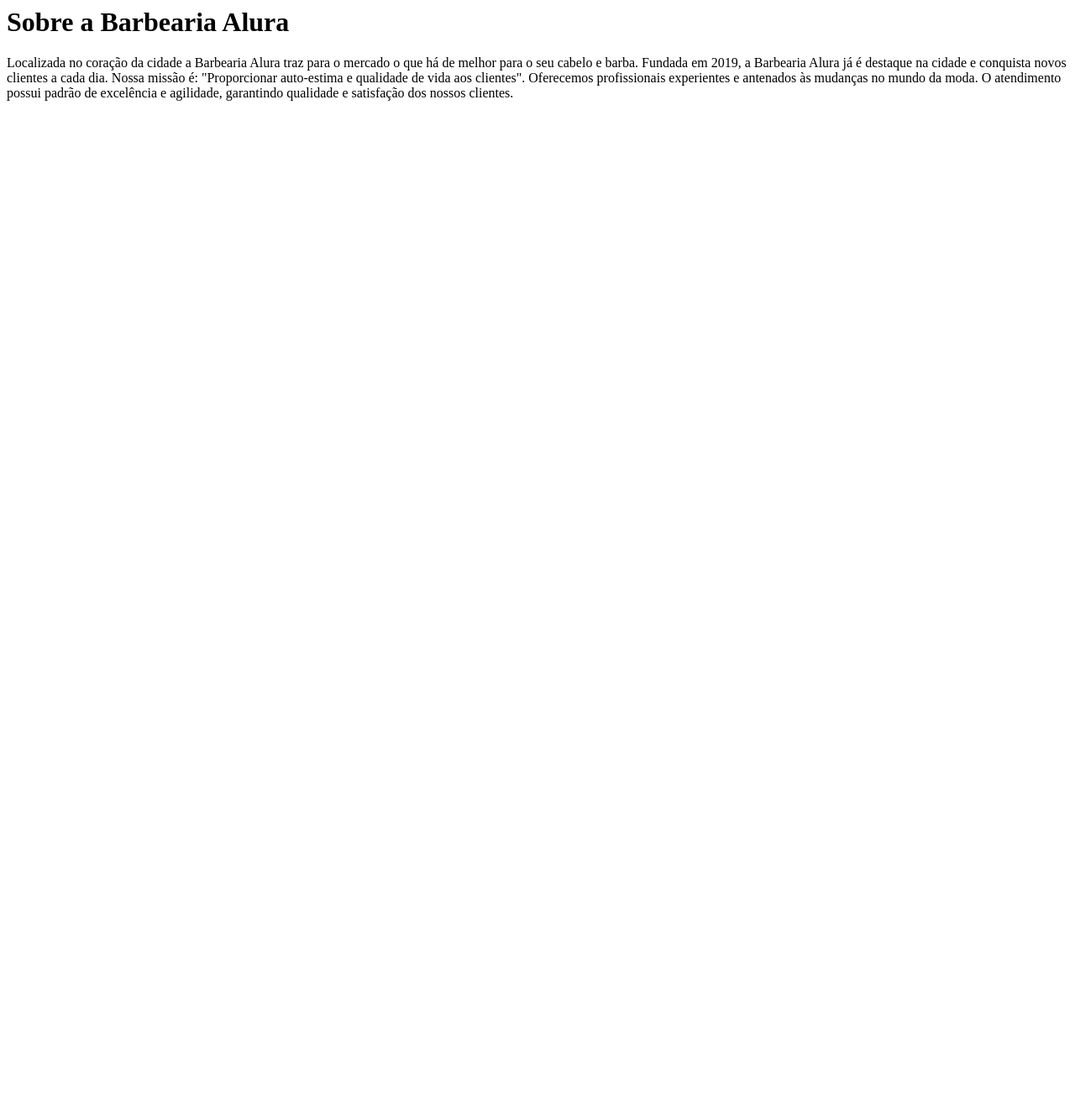
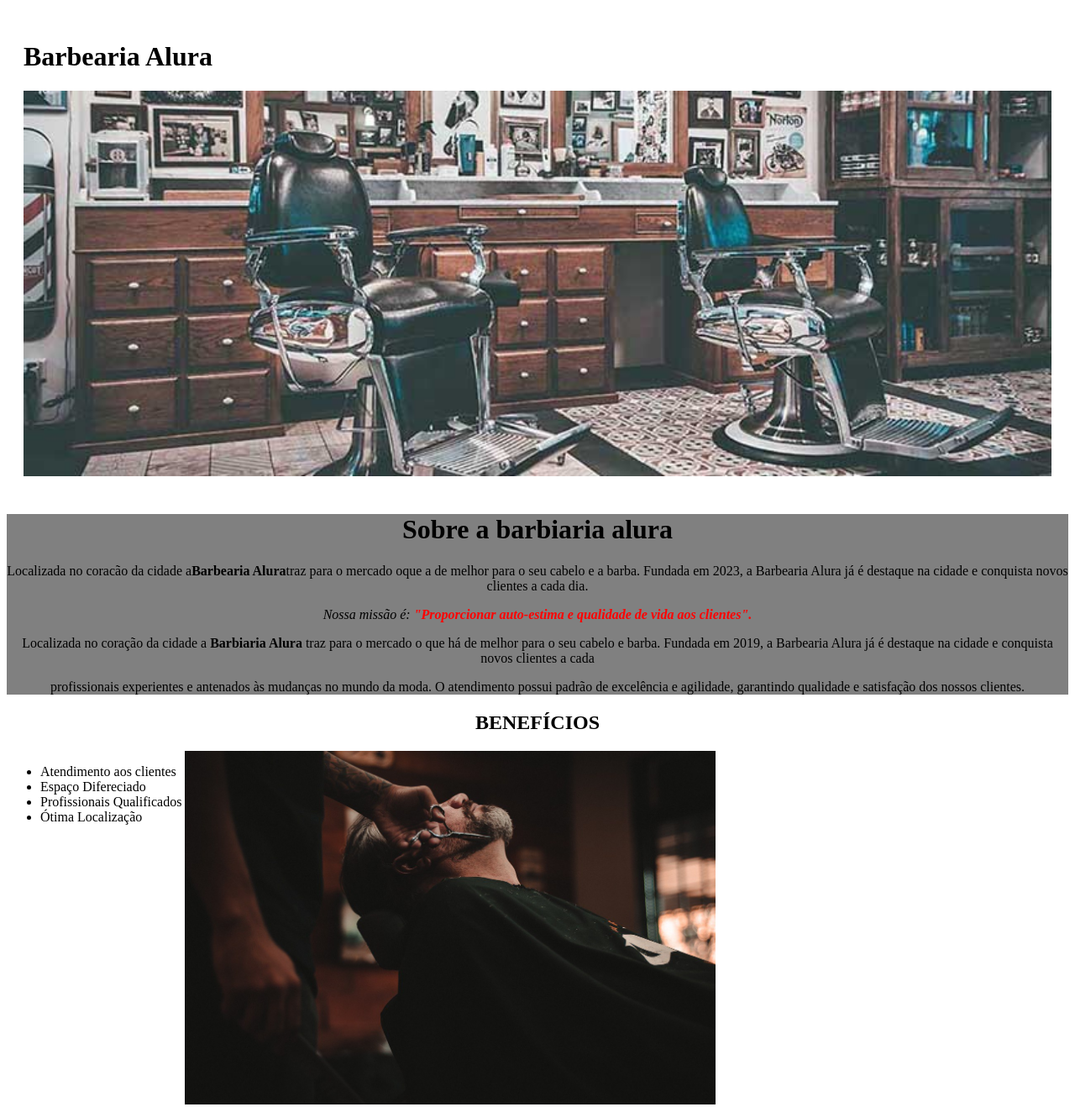
Before and after one commit to larissinhax/barbearia-alura, a plain HTML site: page index.html in a window 1280 px wide. Shown: the whole page at 84% size. Before the commit the page ends 800 px from the top, so only its background shows below. Drawn offline with Linux system fonts and the light colour scheme.

Commit message:
Add files via upload

```diff
--- a/index.html
+++ b/index.html
@@ -1,7 +1,48 @@
-<h1>Sobre a Barbearia Alura</h1>
+<!DOCTYPE html>
+<html lang="en">
+<head>
+    <meta charset="UTF-8">
+    <meta http-equiv="X-UA-Compatible" content="IE=edge">
+    <meta name="viewport" content="width=device-width, initial-scale=1.0">
+    <title>BARBIARIA ALURA</title> <link rel="stylesheet" href="">
+    <link rel="stylesheet" href="style.css">
+</head>
+<body>
+    <header class="titulo">
+    <h1>Barbearia Alura</h1>
+    <img class="imagem" src="banner.jpg" alt="">
+</header>
 
-<p>Localizada no coração da cidade a Barbearia Alura traz para o mercado o que há de melhor para o seu cabelo e barba. Fundada em 2019, a Barbearia Alura já é destaque na cidade e conquista novos clientes a cada dia.
-Nossa missão é: "Proporcionar auto-estima e qualidade de vida aos clientes".
-Oferecemos profissionais experientes e antenados às mudanças no mundo da moda. O atendimento possui padrão de excelência e agilidade, garantindo qualidade e satisfação dos nossos clientes.
+<div class="principal">
 
-<tag></tag>
+    <H1>Sobre a barbiaria alura </H1>
+    <p class="paragrafo1">Localizada no coracão da cidade
+        a<strong>Barbearia Alura</strong>traz para
+        o mercado oque a de melhor para o seu cabelo
+        e a barba. Fundada em 2023, a Barbearia Alura já é
+        destaque na cidade e conquista novos clientes a
+        cada dia.</p>
+
+        <p class="paragrafo2"><em>Nossa missão é:<strong class="negrito"> "Proporcionar auto-estima
+            e qualidade de vida aos clientes".</strong></em></p>
+     <p>Localizada no coração da cidade a <strong>Barbiaria Alura</strong> traz para o mercado o que há de melhor para o seu cabelo e barba. Fundada em
+         2019, a Barbearia Alura já é destaque na cidade e conquista
+         novos clientes a cada </p>
+
+        <p> profissionais experientes e antenados às mudanças no mundo da moda. O atendimento possui padrão de excelência e  agilidade,
+            garantindo qualidade e satisfação dos nossos clientes. </p>
+
+        </div>
+
+            <h2 class="BENEFÍCIOS">BENEFÍCIOS</h2>
+        <ul class="lista">
+            <li>Atendimento aos clientes</li>
+            <li>Espaço Difereciado</li>
+            <li>Profissionais Qualificados</li>
+            <li>Ótima Localização</li>
+        </ul>
+
+        <img class="imagem-beneficios" src="beneficios.jpg" alt="">
+
+    </body>
+</html>
--- /dev/null
+++ b/style.css
@@ -0,0 +1,12 @@
+body{font-size: 16px;}
+
+.principal{background-color: gray;
+    text-align: center;}
+
+    .negrito{color: #ff0000;}
+    .imagem{width: 100%;}
+        .BENEFÍCIOS{text-align: center;}
+        .imagem-beneficios {width: 50%;}
+        .titulo{padding: 20px;}
+        .lista{display: inline-block;
+        vertical-align: top;}
```
Also changed, not shown: banner.jpg (added), beneficios.jpg (added).
